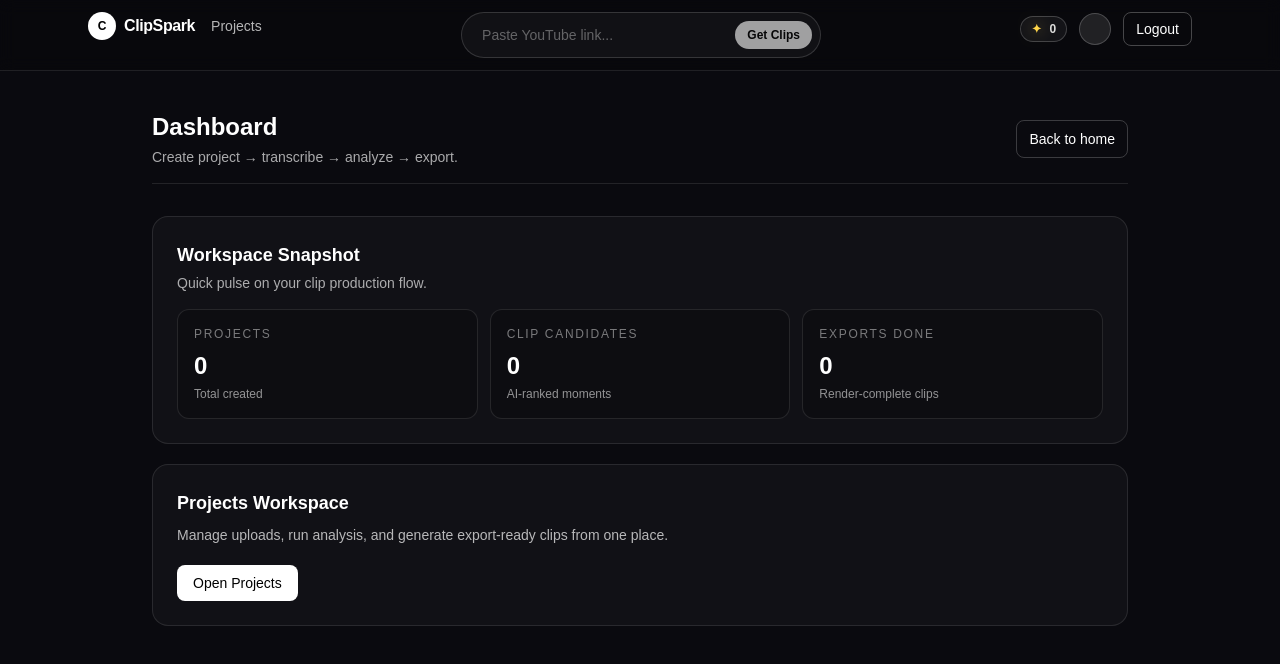
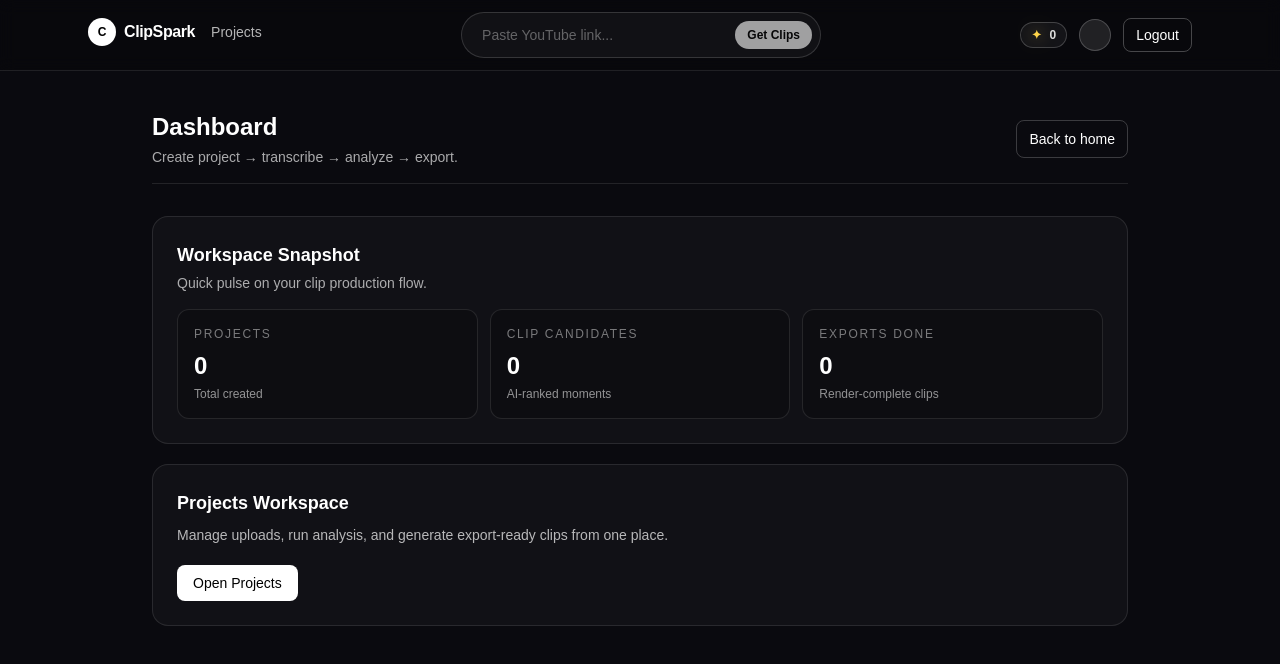
Before and after one commit to Duychinni/animecut, a Next.js app: page /dashboard in a window 1280 px wide. Shown: the top 664 px of the page. Built offline with nearby package versions, Linux system fonts and the light colour scheme; no server answers.

Commit message:
Nudge header nav and tools downward for alignment

```diff
--- a/app/dashboard/layout.tsx
+++ b/app/dashboard/layout.tsx
@@ -62,7 +62,7 @@ export default async function DashboardLayout({ children }: { children: React.Re
     <div className="min-h-screen bg-[#0a0a0f] text-white">
       <header className="border-b border-white/10 bg-black/20 backdrop-blur">
         <div className="mx-auto flex max-w-6xl items-start justify-between gap-4 px-6 py-3">
-          <div className="flex flex-col items-start gap-2">
+          <div className="flex flex-col items-start gap-2 pt-1.5">
             <div className="flex items-center gap-4">
               <HomeLogoLink />
               <Link href="/dashboard/projects" className="text-sm text-white/70 transition hover:text-white">
@@ -71,7 +71,7 @@ export default async function DashboardLayout({ children }: { children: React.Re
             </div>
           </div>
           <ProjectQuickStart compact />
-          <div className="flex items-center gap-3">
+          <div className="flex items-center gap-3 pt-1.5">
             <div className="hidden items-center gap-2 rounded-full border border-white/20 bg-white/5 px-2.5 py-1 text-xs font-semibold text-white/85 md:inline-flex">
               <span aria-hidden className="text-[#FFD54A] drop-shadow-[0_0_8px_rgba(255,213,74,0.75)]">✦</span>
               <span>{tokenBalance.toLocaleString()}</span>
```
